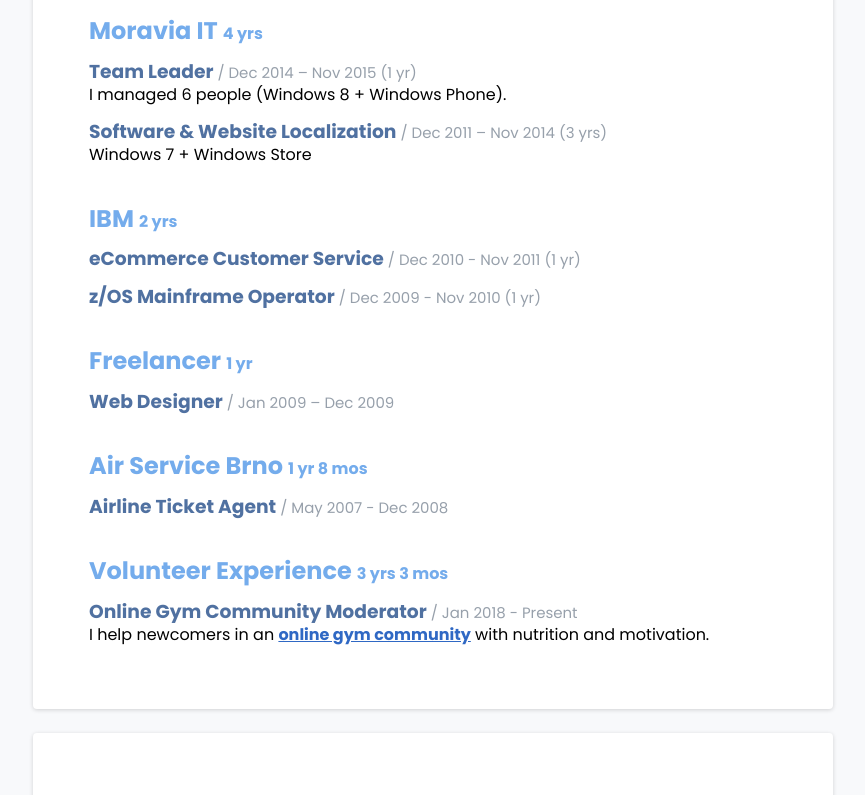
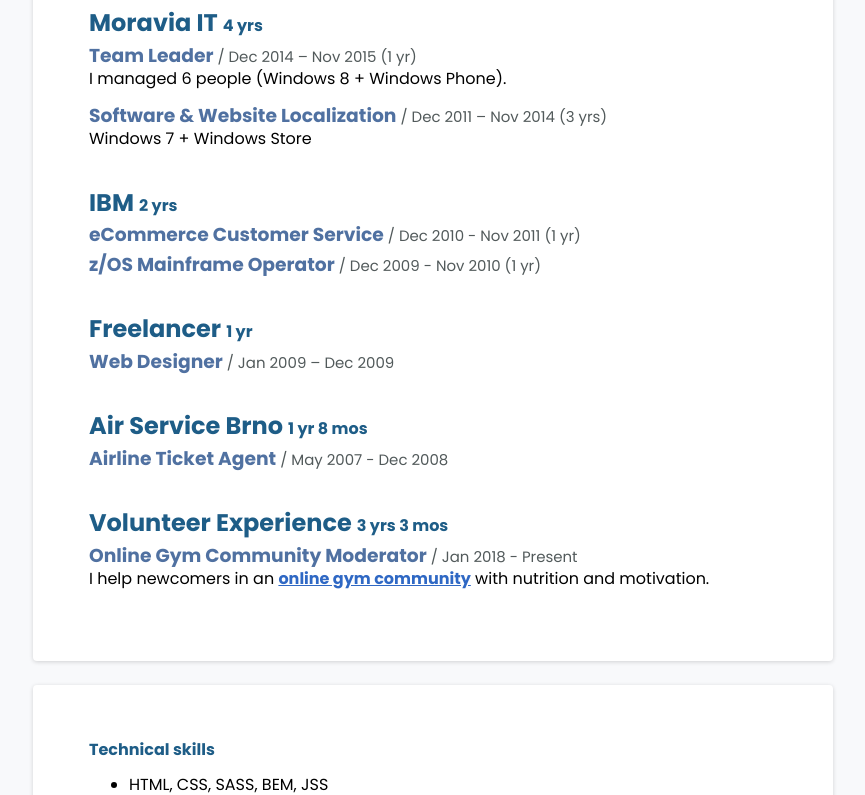
Before and after one commit to krsiakdaniel/krsiak, a plain HTML site: page index.html in a window 1280 px wide. Shown: the part 720-1515 px from the top of the page, without its empty margins (207-1072 px from the left). Drawn offline with nearby package versions, Linux system fonts and the light colour scheme.

Commit message:
Colors contrast

```diff
--- a/index.html
+++ b/index.html
@@ -18,7 +18,7 @@
   <link rel="stylesheet" href="https://cdnjs.cloudflare.com/ajax/libs/normalize/8.0.1/normalize.min.css" integrity="sha512-NhSC1YmyruXifcj/KFRWoC561YpHpc5Jtzgvbuzx5VozKpWvQ+4nXhPdFgmx8xqexRcpAglTj9sIBWINXa8x5w==" crossorigin="anonymous" />
   <link rel="preconnect" href="https://fonts.gstatic.com">
   <link href="https://fonts.googleapis.com/css2?family=Poppins:wght@400;700&display=swap" rel="stylesheet">
-  <link rel="stylesheet" href="main.css?v=0.1.9">
+  <link rel="stylesheet" href="main.css?v=0.2.0">
   <link rel="manifest" href="manifest.json">
   <script src="index.js" defer></script>
 </head>
@@ -89,7 +89,7 @@
 
     <div class="container">
       <section>
-        <h4>Technical skills</h4>
+        <h4 class="no-margin">Technical skills</h4>
         <ul>
           <li>HTML, CSS, SASS, BEM, JSS</li>
           <li><strong>JavaScript</strong>, <strong>TypeScript</strong>, <strong>React</strong>, <strong>Redux</strong>, Gatsby, Cypress, Jest</li>
--- a/main.css
+++ b/main.css
@@ -5,14 +5,14 @@
   --black: #000000;
   --white: #ffffff;
   --gray-light: #f8f9fb;
-  --gray-dark: #97a0ab;
+  --gray-dark: #525a5b;
   --purple: #333399;
   --pink: #ff00cc;
   --green-light: #38ef7d;
   --green-dark: #11998e;
   --blue-100: #56ccf2;
   --blue-200: #2f80ed;
-  --blue-300: #74acec;
+  --blue-300: #1e5d87;
   --blue-400: #2f68c4;
   --blue-500: #5071a1;
   /* spaces */
@@ -115,7 +115,7 @@
 
 h3 {
   color: var(--blue-500);
-  margin: var(--space-3) 0 var(--space-1) 0;
+  margin: var(--space-2) 0 var(--space-1) 0;
 }
 
 h3 small {
@@ -129,7 +129,7 @@
 }
 
 p {
-  margin: 0 0 var(--space-2) 0;
+  margin: 0 0 var(--space-3) 0;
 }
 
 .no-margin {
@@ -150,6 +150,8 @@
   text-decoration: none;
   outline: none;
 }
+
+li { line-height: 20px; }
 
 img {
   border: var(--border-1);
```
